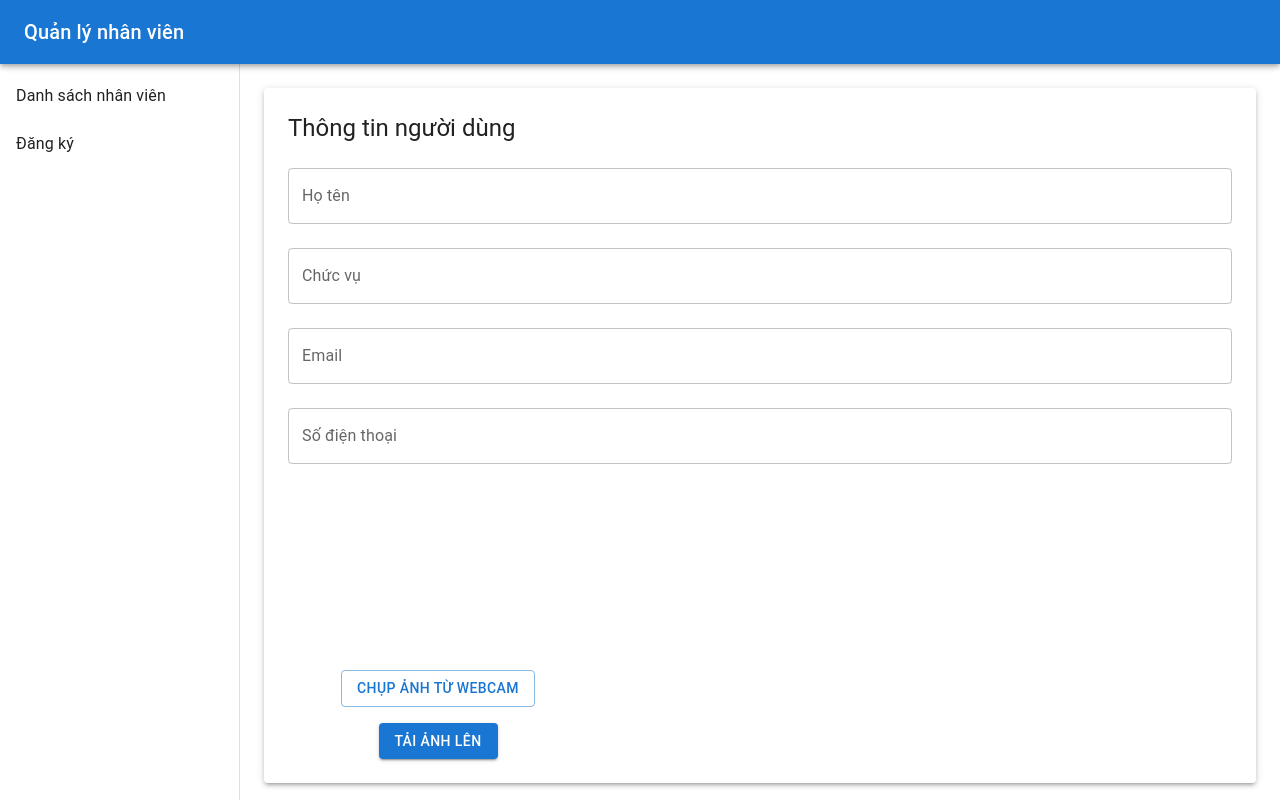
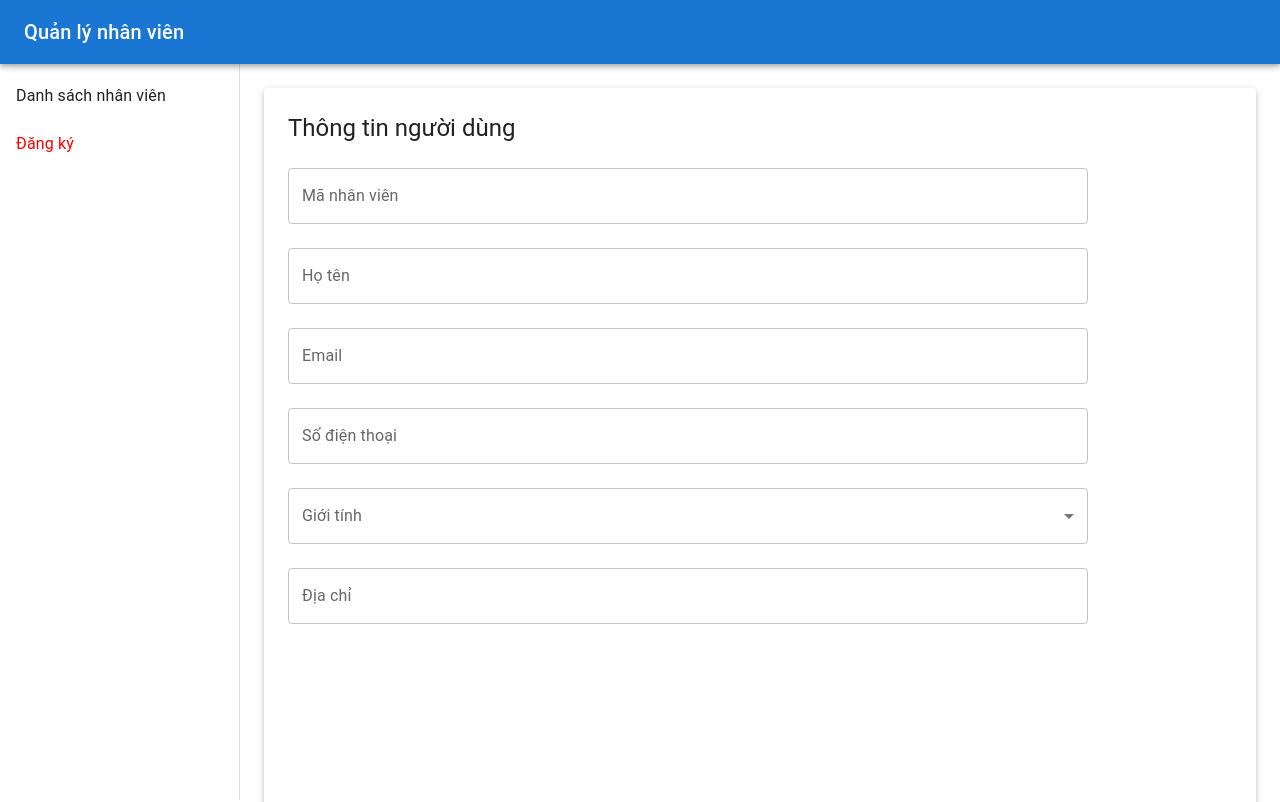
Before and after one commit to LeeVanNgoc/Face_Recognition_FE, a React (Create React App) app: page /user_collect in a window 1280 px wide. Shown: the top 802 px of the page. Built offline with nearby package versions, Linux system fonts and the light colour scheme; no server answers.

Commit message:
Update interface of user

```diff
--- /dev/null
+++ b/src/container/Attendance01/index.js
@@ -0,0 +1,115 @@
+import React, { useEffect, useState } from "react";
+import {
+  AppBar,
+  Toolbar,
+  Typography,
+  Drawer,
+  List,
+  ListItem,
+  ListItemText,
+  Box,
+  Card,
+  CardHeader,
+  CardContent,
+} from "@mui/material";
+import { useNavigate } from "react-router-dom";
+
+// import '@fullcalendar/common/main.css';
+// import '@fullcalendar/daygrid/main.css';
+import FullCalendar from '@fullcalendar/react';
+import dayGridPlugin from '@fullcalendar/daygrid';
+import { getAttendanceEvents } from "./config";  // Import hàm lấy sự kiện
+
+// Định nghĩa hàm style ngoài
+const useStyles = () => ({
+  fullCalendarBody: {
+    maxHeight: "calc(100vh - 100px)", // Điều chỉnh chiều cao để chỉ hiển thị tối đa 5 hàng
+  },
+  dayGridDay: {
+    height: "calc(100vh / 5)", // Giới hạn chiều cao mỗi ô ngày, tương đương với 5 hàng
+  },
+});
+
+const drawerWidth = 240;
+
+const Calendar = () => {
+  const [events, setEvents] = useState([]); // Lưu trữ sự kiện lấy từ API
+  const navigate = useNavigate();
+  const styles = useStyles(); // Sử dụng hàm style
+
+  useEffect(() => {
+    const fetchEvents = async () => {
+      const result = await getAttendanceEvents("user1"); // Thay userId là 'user1'
+      console.log('boss', result);
+      if (!result.error) {
+        setEvents(result); // Cập nhật state với các sự kiện từ API
+      } else {
+        console.error(result.message);
+      }
+    };
+
+    fetchEvents();
+  }, []);
+
+  console.log(events)
+  return (
+    <Box sx={{ display: "flex", height: "100vh", marginTop: 10 }}>
+      {/* AppBar header */}
+      <AppBar position="fixed" sx={{ zIndex: (theme) => theme.zIndex.drawer + 1 }}>
+        <Toolbar>
+          <Typography variant="h6" noWrap component="div">
+            Quản lý Lịch
+          </Typography>
+        </Toolbar>
+      </AppBar>
+
+      {/* Drawer menu bên trái */}
+      <Drawer
+        variant="permanent"
+        anchor="left"
+        sx={{
+          width: drawerWidth,
+          flexShrink: 0,
+          [`& .MuiDrawer-paper`]: {
+            width: drawerWidth,
+            boxSizing: "border-box",
+          },
+        }}
+      >
+        <Toolbar />
+        <List>
+          <ListItem button style={{color: 'red'}} onClick={() => navigate("/attendance")}>
+            <ListItemText primary="Lịch làm việc" />
+          </ListItem>
+          <ListItem button onClick={() => navigate("/attendance/collect")}>
+            <ListItemText primary="Chấm công" />
+          </ListItem>
+          <ListItem button onClick={() => navigate("/user_collect")}>
+            <ListItemText primary="Đơn từ" />
+          </ListItem>
+        </List>
+      </Drawer>
+
+      {/* Nội dung chính */}
+      <Box sx={{ padding: 3, flexGrow: 1 }}>
+        <Card>
+          <CardHeader title="Lịch làm việc toàn công ty" />
+          <CardContent>
+            <FullCalendar
+              initialView="dayGridMonth"
+              plugins={[dayGridPlugin]}
+              events={events} // Hiển thị các sự kiện từ API
+              height="auto"
+              sx={{
+                ".fc-daygrid-day": styles.dayGridDay, // Áp dụng style cho các ô ngày
+                ".fc-daygrid-body": styles.fullCalendarBody, // Áp dụng style cho body của lịch
+              }}
+            />
+          </CardContent>
+        </Card>
+      </Box>
+    </Box>
+  );
+};
+
+export default Calendar;
--- /dev/null
+++ b/src/container/Attendance02/config.js
@@ -0,0 +1,31 @@
+// config.js
+
+const API_BASE_URL = process.env.REACT_APP_API_URL || "http://localhost:5001";
+
+// Hàm lấy danh sách các sự kiện (các ngày) từ API
+export async function getAttendanceEvents(userId) {
+  try {
+    // Thêm userId vào URL để lọc sự kiện theo người dùng
+    const response = await fetch(`${API_BASE_URL}/api/attendance/${userId}`, {
+      method: "GET",
+      headers: {
+        "Content-Type": "application/json",
+      },
+    });
+
+    if (!response.ok) {
+      throw new Error(`Lỗi từ server: ${response.status}`);
+    }
+
+    const result = await response.json();
+
+    // Chuyển timeCheck về format YYYY-MM-DD cho FullCalendar
+    return result.map(event => ({
+      title: 'Ngày chấm công',
+      date: new Date(event.timeCheck).toISOString().split('T')[0], // 👈 CHỖ NÀY
+    }));
+  } catch (error) {
+    console.error("Lỗi khi lấy danh sách sự kiện:", error);
+    return { error: true, message: error.message };
+  }
+}
--- a/src/container/attendance/attendance.js
+++ b/src/container/Attendance02/index.js
@@ -81,11 +81,11 @@ const Calendar = () => {
           <ListItem button onClick={() => navigate("/attendance")}>
             <ListItemText primary="Lịch làm việc" />
           </ListItem>
-          <ListItem button onClick={() => navigate("/user")}>
-            <ListItemText primary="Danh sách nhân viên" />
+          <ListItem button  style={{color: 'red'}}  onClick={() => navigate("/attendance/collect")}>
+            <ListItemText primary="Chấm công" />
           </ListItem>
           <ListItem button onClick={() => navigate("/user_collect")}>
-            <ListItemText primary="Đăng ký" />
+            <ListItemText primary="Đơn từ" />
           </ListItem>
         </List>
       </Drawer>
--- a/src/container/User01/index.js
+++ b/src/container/User01/index.js
@@ -82,7 +82,7 @@ const UserManager = () => {
       >
         <Toolbar />
         <List>
-          <ListItem button onClick={() => navigate("/user")}>
+          <ListItem sx={{ color:'red'}} button onClick={() => navigate("/user")}>
             <ListItemText primary="Danh sách nhân viên" />
           </ListItem>
           <ListItem button onClick={() => navigate("/user_collect")}>
@@ -120,19 +120,23 @@ const UserManager = () => {
                 <Table>
                   <TableHead>
                     <TableRow>
-                      <TableCell>ID</TableCell>
+                      <TableCell>Mã nhân viên</TableCell>
                       <TableCell>Họ tên</TableCell>
                       <TableCell>Email</TableCell>
                       <TableCell>Số điện thoại</TableCell>
+                      <TableCell>Giới tính</TableCell>
+                      <TableCell>Địa chỉ</TableCell>
                     </TableRow>
                   </TableHead>
                   <TableBody>
                     {users.map((user) => (
                       <TableRow key={user.id}>
                         <TableCell>{user.id}</TableCell>
-                        <TableCell>{user.name}</TableCell>
+                        <TableCell>{user.fullName}</TableCell>
                         <TableCell>{user.email}</TableCell>
                         <TableCell>{user.phone}</TableCell>
+                        <TableCell>{user.gender}</TableCell>
+                        <TableCell>{user.address}</TableCell>
                       </TableRow>
                     ))}
                   </TableBody>
--- a/src/container/User0102/index.js
+++ b/src/container/User0102/index.js
@@ -12,6 +12,10 @@ import {
   TextField,
   Button,
   Alert,
+  MenuItem,
+  Select,
+  InputLabel,
+  FormControl
 } from "@mui/material";
 import { useNavigate } from "react-router-dom";
 import { createUser } from "./config"; // đảm bảo đường dẫn đúng
@@ -20,7 +24,7 @@ const drawerWidth = 240;
 
 const UserManager = () => {
   const navigate = useNavigate();
-  const [formData, setFormData] = useState({ name: "", email: "", phone: "" });
+  const [formData, setFormData] = useState({ fullName: "", email: "", phone: "", gender: "", address: "", image: ""  });
   const [message, setMessage] = useState(null);
   const [error, setError] = useState(null);
 
@@ -113,8 +117,8 @@ const UserManager = () => {
             <TextField
               fullWidth
               label="Họ tên"
-              name="name"
-              value={formData.name}
+              name="fullName"
+              value={formData.fullName}
               onChange={handleChange}
               margin="normal"
               required
@@ -138,6 +142,29 @@ const UserManager = () => {
               margin="normal"
               required
             />
+           <FormControl fullWidth margin="normal" required>
+            <InputLabel id="gender-label">Giới tính</InputLabel>
+            <Select
+              labelId="gender-label"
+              id="gender"
+              name="gender"
+              value={formData.gender}
+              onChange={handleChange}
+              label="Giới tính"
+            >
+              <MenuItem value={0}>Nam</MenuItem>
+              <MenuItem value={1}>Nữ</MenuItem>
+            </Select>
+          </FormControl>
+            <TextField
+              fullWidth
+              label="Địa chỉ"
+              name="address"
+              value={formData.address}
+              onChange={handleChange}
+              margin="normal"
+              required
+            />
             <Box sx={{ textAlign: "right", mt: 2 }}>
               <Button variant="contained" color="primary" type="submit">
                 Gửi
--- a/src/container/User02/config.js
+++ b/src/container/User02/config.js
@@ -1,7 +1,7 @@
 const API_BASE_URL = process.env.REACT_APP_API_URL || "http://localhost:5001";
 
 export async function createUser(data) {
-  const response = await fetch(`${API_BASE_URL}/users`, {
+  const response = await fetch(`${API_BASE_URL}/api/users`, {
     method: 'POST',
     headers: {
       'Content-Type': 'application/json',
--- a/src/container/User02/index.js
+++ b/src/container/User02/index.js
@@ -13,12 +13,17 @@ import {
   TextField,
   Button,
   Stack,
+  MenuItem,
+  Select,
+  InputLabel,
+  FormControl,
+  Alert,
 } from "@mui/material";
 import Webcam from "react-webcam";
 import { useNavigate } from "react-router-dom";
+import { createUser } from './config'; // Giả sử đây là API tạo user
 
 const drawerWidth = 240;
-
 const videoConstraints = {
   width: 400,
   facingMode: "user",
@@ -28,24 +33,31 @@ const UserInfo = () => {
   const navigate = useNavigate();
   const webcamRef = useRef(null);
   const [formData, setFormData] = useState({
-    name: "",
-    position: "",
+    fullName: "",
+    id: "",
     email: "",
     phone: "",
+    gender: "",
+    address: "",
+    image: ""
   });
-  const [image, setImage] = useState(null);
+  const [message, setMessage] = useState(null);
+  const [error, setError] = useState(null);
+  const [imagePreview, setImagePreview] = useState(null);
 
   const handleInputChange = (e) => {
+    const { name, value } = e.target;
     setFormData((prev) => ({
       ...prev,
-      [e.target.name]: e.target.value,
+      [name]: value,
     }));
   };
 
   const captureImage = () => {
     const screenshot = webcamRef.current.getScreenshot();
     if (screenshot) {
-      setImage(screenshot);
+      setImagePreview(screenshot);
+      setFormData((prev) => ({ ...prev, image: screenshot }));
     }
   };
 
@@ -54,9 +66,31 @@ const UserInfo = () => {
     if (file) {
       const reader = new FileReader();
       reader.onloadend = () => {
-        setImage(reader.result);
+        setImagePreview(reader.result);
+        setFormData((prev) => ({ ...prev, image: reader.result }));
       };
       reader.readAsDataURL(file);
+    }
+  };
+
+  const handleSubmit = async () => {
+    setMessage(null);
+    setError(null);
+    const res = await createUser(formData);
+    if (res.error || res.message === "Error creating user") {
+      setError(res.message || "❌ Lỗi tạo người dùng");
+    } else {
+      setMessage("✅ Tạo người dùng thành công!");
+      setFormData({
+        fullName: "",
+        id: "",
+        email: "",
+        phone: "",
+        gender: "",
+        address: "",
+        image: ""
+      });
+      setImagePreview(null);
     }
   };
 
@@ -89,42 +123,38 @@ const UserInfo = () => {
           <ListItem button onClick={() => navigate("/user")}>
             <ListItemText primary="Danh sách nhân viên" />
           </ListItem>
-          <ListItem button onClick={() => navigate("/user_collect")}>
+          <ListItem sx={{ color: 'red' }} button onClick={() => navigate("/user_collect")}>
             <ListItemText primary="Đăng ký" />
           </ListItem>
         </List>
       </Drawer>
 
       {/* Nội dung chính */}
-      <Box
-        component="main"
-        sx={{
-          flexGrow: 1,
-          padding: 3,
-          mt: 8,
-        }}
-      >
+      <Box component="main" sx={{ flexGrow: 1, padding: 3, mt: 8 }}>
         <Paper elevation={3} sx={{ padding: 3 }}>
           <Typography variant="h5" gutterBottom>
             Thông tin người dùng
           </Typography>
 
+          {message && <Alert severity="success">{message}</Alert>}
+          {error && <Alert severity="error">{error}</Alert>}
+
           <Grid container spacing={4}>
             {/* Cột trái: form */}
-            <Grid item xs={12} md={6}>
+            <Grid item xs={12} md={6} width={'800px'}>
               <TextField
-                label="Họ tên"
+                label="Mã nhân viên"
                 fullWidth
-                name="name"
-                value={formData.name}
+                name="id"
+                value={formData.id}
                 onChange={handleInputChange}
                 margin="normal"
               />
               <TextField
-                label="Chức vụ"
+                label="Họ tên"
                 fullWidth
-                name="position"
-                value={formData.position}
+                name="fullName"
+                value={formData.fullName}
                 onChange={handleInputChange}
                 margin="normal"
               />
@@ -144,14 +174,36 @@ const UserInfo = () => {
                 onChange={handleInputChange}
                 margin="normal"
               />
+              <FormControl fullWidth margin="normal">
+                <InputLabel id="gender-label">Giới tính</InputLabel>
+                <Select
+                  labelId="gender-label"
+                  id="gender"
+                  name="gender"
+                  value={formData.gender}
+                  onChange={handleInputChange}
+                  label="Giới tính"
+                >
+                  <MenuItem value="0">Nam</MenuItem>
+                  <MenuItem value="1">Nữ</MenuItem>
+                </Select>
+              </FormControl>
+              <TextField
+                fullWidth
+                label="Địa chỉ"
+                name="address"
+                value={formData.address}
+                onChange={handleInputChange}
+                margin="normal"
+              />
             </Grid>
 
-            {/* Cột phải: ảnh và webcam */}
-            <Grid item xs={12} md={6} textAlign="center">
+            {/* Cột phải: ảnh & webcam */}
+            <Grid item xs={12} md={6} width={'500px'} border={'2px'} alignItems={'center'}>
               <Stack spacing={2} alignItems="center">
-                {image ? (
+                {imagePreview ? (
                   <img
-                    src={image}
+                    src={imagePreview}
                     alt="Ảnh người dùng"
                     style={{ width: "100%", maxHeight: 300, objectFit: "contain" }}
                   />
@@ -164,21 +216,33 @@ const UserInfo = () => {
                     style={{ width: "100%", maxHeight: 300 }}
                   />
                 )}
+
                 <Button variant="outlined" onClick={captureImage}>
                   Chụp ảnh từ webcam
                 </Button>
+
                 <Button variant="contained" component="label">
                   Tải ảnh lên
                   <input type="file" hidden accept="image/*" onChange={handleImageUpload} />
                 </Button>
-                {image && (
-                  <Button variant="text" onClick={() => setImage(null)}>
+
+                {imagePreview && (
+                  <Button variant="text" color="secondary" onClick={() => {
+                    setImagePreview(null);
+                    setFormData((prev) => ({ ...prev, image: "" }));
+                  }}>
                     Chụp lại
                   </Button>
                 )}
               </Stack>
             </Grid>
           </Grid>
+
+          <Box mt={3} display="flex" justifyContent="flex-end">
+            <Button variant="contained" onClick={handleSubmit}>
+              <Typography>Lưu</Typography>
+            </Button>
+          </Box>
         </Paper>
       </Box>
     </Box>
```
Also changed, not shown: src/App.js (+6 -2 lines), src/layouts/Dashboard.js (+13 -0 lines), src/container/Attendance01/config.js (renamed from src/container/attendance/config.js).
